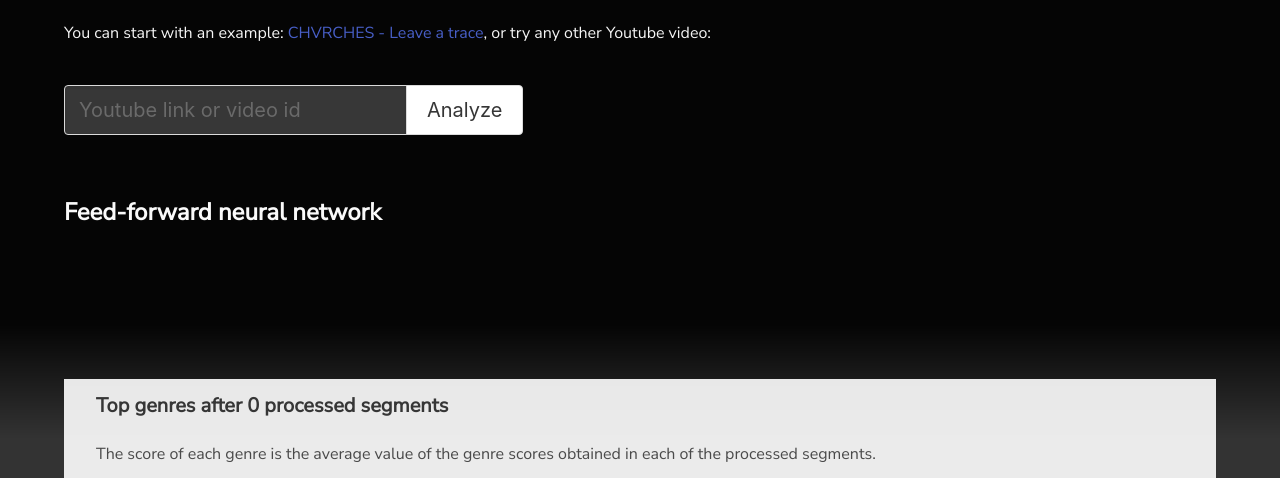
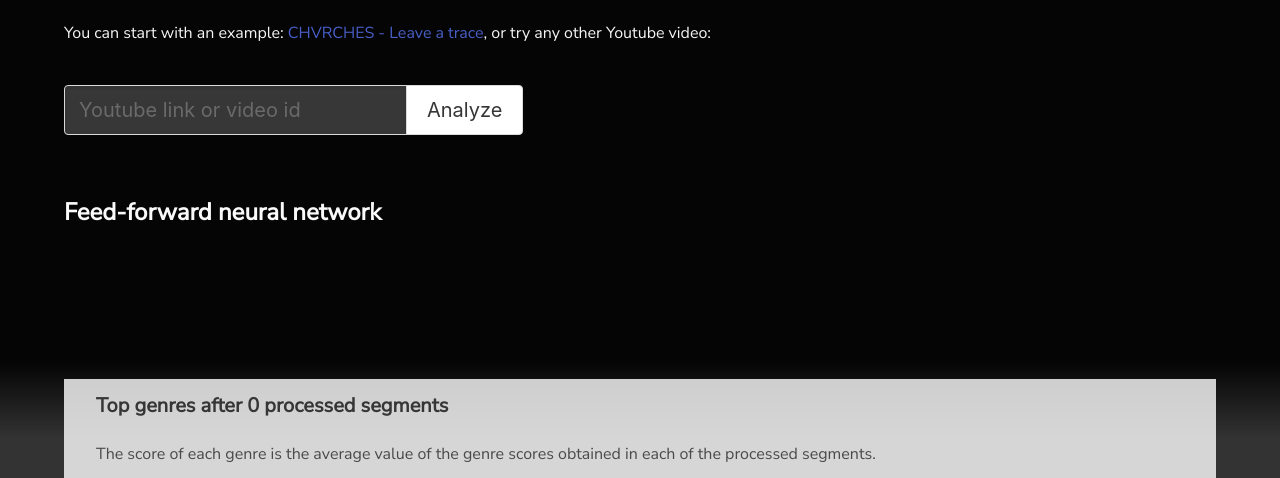
Before and after one commit to jramcast/mgr-app, a website built with webpack: page source/index.html in a window 1280 px wide. Shown: the part 322-800 px from the top of the page. Built offline with nearby package versions, Linux system fonts and the light colour scheme.

Commit message:
Improved styles

```diff
--- a/source/styles.css
+++ b/source/styles.css
@@ -25,12 +25,12 @@ body, html {
 
 .semitransparent-gradient {
     background: rgba(0,0,0,0.9);
-    background: -moz-linear-gradient(top, rgba(0,0,0,0.9) 0%, rgba(0,0,0,0.9) 85%, rgba(0,0,0,0) 100%);
-    background: -webkit-gradient(left top, left bottom, color-stop(0%, rgba(0,0,0,0.9)), color-stop(85%, rgba(0,0,0,0.9)), color-stop(100%, rgba(0,0,0,0)));
-    background: -webkit-linear-gradient(top, rgba(0,0,0,0.9) 0%, rgba(0,0,0,0.9) 85%, rgba(0,0,0,0) 100%);
-    background: -o-linear-gradient(top, rgba(0,0,0,0.9) 0%, rgba(0,0,0,0.9) 85%, rgba(0,0,0,0) 100%);
-    background: -ms-linear-gradient(top, rgba(0,0,0,0.9) 0%, rgba(0,0,0,0.9) 85%, rgba(0,0,0,0) 100%);
-    background: linear-gradient(to bottom, rgba(0,0,0,0.9) 0%, rgba(0,0,0,0.9) 85%, rgba(0,0,0,0) 100%);
+    background: -moz-linear-gradient(top, rgba(0,0,0,0.9) 0%, rgba(0,0,0,0.9) 90%, rgba(0,0,0,0) 100%);
+    background: -webkit-gradient(left top, left bottom, color-stop(0%, rgba(0,0,0,0.9)), color-stop(90%, rgba(0,0,0,0.9)), color-stop(100%, rgba(0,0,0,0)));
+    background: -webkit-linear-gradient(top, rgba(0,0,0,0.9) 0%, rgba(0,0,0,0.9) 90%, rgba(0,0,0,0) 100%);
+    background: -o-linear-gradient(top, rgba(0,0,0,0.9) 0%, rgba(0,0,0,0.9) 90%, rgba(0,0,0,0) 100%);
+    background: -ms-linear-gradient(top, rgba(0,0,0,0.9) 0%, rgba(0,0,0,0.9) 90%, rgba(0,0,0,0) 100%);
+    background: linear-gradient(to bottom, rgba(0,0,0,0.9) 0%, rgba(0,0,0,0.9) 90%, rgba(0,0,0,0) 100%);
     filter: progid:DXImageTransform.Microsoft.gradient( startColorstr='#000000', endColorstr='#000000', GradientType=0 );
 }
 
@@ -59,7 +59,7 @@ body, html {
 }
 
 .stats-container {
-    background: rgba(255, 255, 255, 0.9);
+    background: rgba(255, 255, 255, 0.8);
     padding: 1em 2em;
     margin-bottom: 10rem;
 }
```
